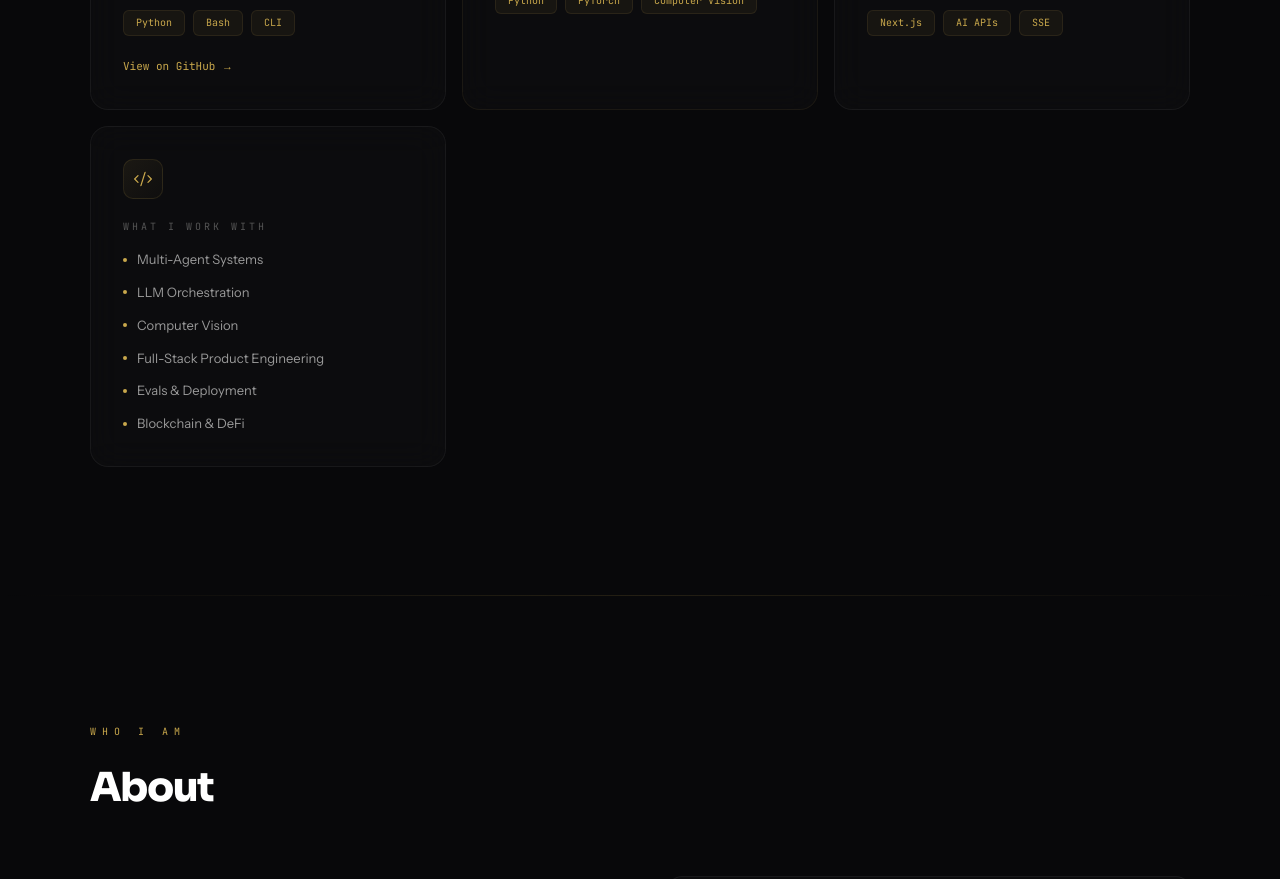
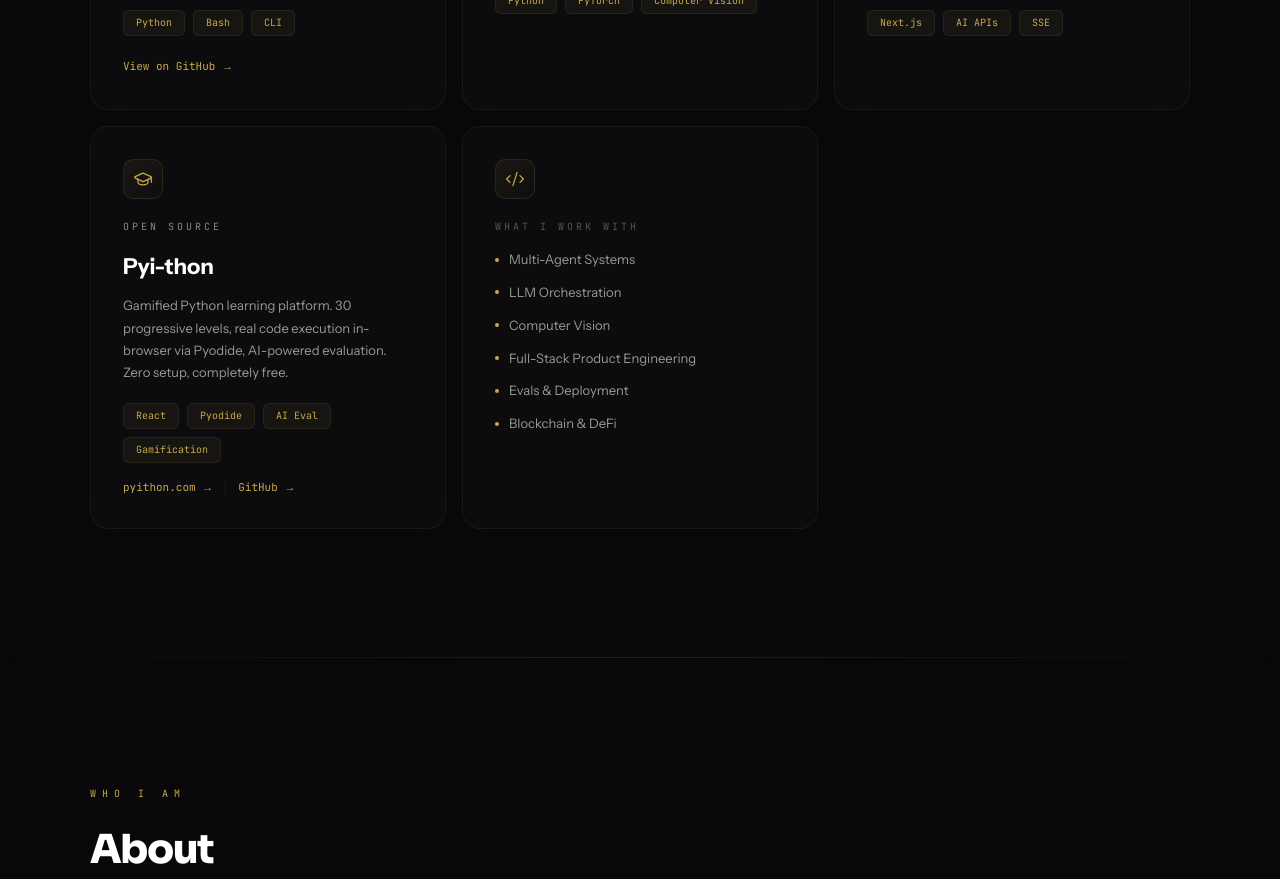
Before and after one commit to aiedwardyi/portfolio, a Next.js app: page / in a window 1280 px wide. Shown: the part 1820-2699 px from the top of the page. Built offline with nearby package versions, Linux system fonts and the light colour scheme.

Commit message:
Add Pyi-thon project card to portfolio
Gamified Python learning platform with 30 levels, in-browser code
execution via Pyodide, and AI-powered evaluation. Links to pyithon.com
and GitHub repo.

```diff
--- a/src/components/Projects.tsx
+++ b/src/components/Projects.tsx
@@ -5,6 +5,7 @@ import {
   Monitor,
   Microscope,
   MessageSquare,
+  GraduationCap,
   Code2,
 } from "lucide-react";
 import BentoCard from "./BentoCard";
@@ -278,8 +279,66 @@ export default function Projects() {
             </div>
           </BentoCard>
 
+          {/* Pyi-thon */}
+          <BentoCard delay={0.5}>
+            <CardIcon>
+              <GraduationCap
+                size={20}
+                strokeWidth={1.5}
+                style={{ color: "var(--gold)" }}
+              />
+            </CardIcon>
+            <div
+              className="font-mono text-[10px] tracking-[3px] uppercase mb-3.5"
+              style={{ color: "#888" }}
+            >
+              Open Source
+            </div>
+            <h3 className="text-[22px] font-bold mb-2.5 text-white">
+              Pyi-thon
+            </h3>
+            <p
+              className="text-[13px] leading-[1.7]"
+              style={{ color: "var(--text-muted)" }}
+            >
+              Gamified Python learning platform. 30 progressive levels, real
+              code execution in-browser via Pyodide, AI-powered evaluation.
+              Zero setup, completely free.
+            </p>
+            <div className="flex flex-wrap gap-2 mt-5">
+              <TechPill>React</TechPill>
+              <TechPill>Pyodide</TechPill>
+              <TechPill>AI Eval</TechPill>
+              <TechPill>Gamification</TechPill>
+            </div>
+            <div className="flex items-center gap-3 mt-4">
+              <a
+                href="https://pyithon.com"
+                target="_blank"
+                rel="noopener noreferrer"
+                className="text-[11px] font-mono transition-opacity hover:opacity-80"
+                style={{ color: "var(--gold)" }}
+              >
+                pyithon.com →
+              </a>
+              <span
+                className="w-px h-4"
+                style={{ background: "var(--border)" }}
+              />
+              <a
+                href="https://github.com/aiedwardyi/pyi-thon"
+                target="_blank"
+                rel="noopener noreferrer"
+                className="text-[11px] font-mono transition-opacity hover:opacity-80"
+                style={{ color: "var(--gold)" }}
+              >
+                GitHub →
+              </a>
+            </div>
+          </BentoCard>
+
           {/* Capabilities */}
-          <BentoCard delay={0.5}>
+          <BentoCard delay={0.6}>
             <CardIcon>
               <Code2 size={20} strokeWidth={1.5} style={{ color: "var(--gold)" }} />
             </CardIcon>
```
